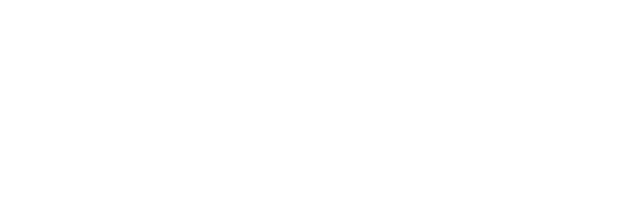
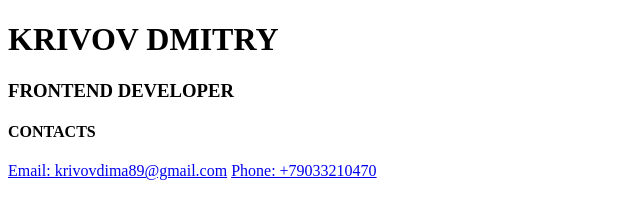
Before and after one commit to KrivovDima/rsschool-cv, a plain HTML site: page index.html in a window 1280 px wide. Shown: the whole page, without its empty margins (0-640 px from the left). Drawn offline with Linux system fonts and the light colour scheme.

Commit message:
feat: add header and contacts

```diff
--- a/index.html
+++ b/index.html
@@ -1,5 +1,6 @@
 <!doctype html>
 <html lang="en">
+
 <head>
   <meta charset="UTF-8">
   <meta http-equiv="X-UA-Compatible" content="IE=edge">
@@ -7,7 +8,22 @@
   <title>CV Krivov Dmitry</title>
   <link rel="stylesheet" href="style/style.css">
 </head>
+
 <body>
+  <header class="header">
+    <div class="container">
+      <h1 class="header__title">KRIVOV DMITRY</h1>
+      <h3 class="header__subtitle">FRONTEND DEVELOPER</h3>
+    </div>
+  </header>
 
+  <section class="contacts">
+    <div class="container">
+      <h4 class="contacts__title title">CONTACTS</h4>
+      <a class="contacts__link" href="mailto:krivovdima89@gmail.com">Email: krivovdima89@gmail.com</a>
+      <a class="contacts__link" href="tel:79033210470">Phone: +79033210470</a>
+    </div>
+  </section>
 </body>
+
 </html>
```
